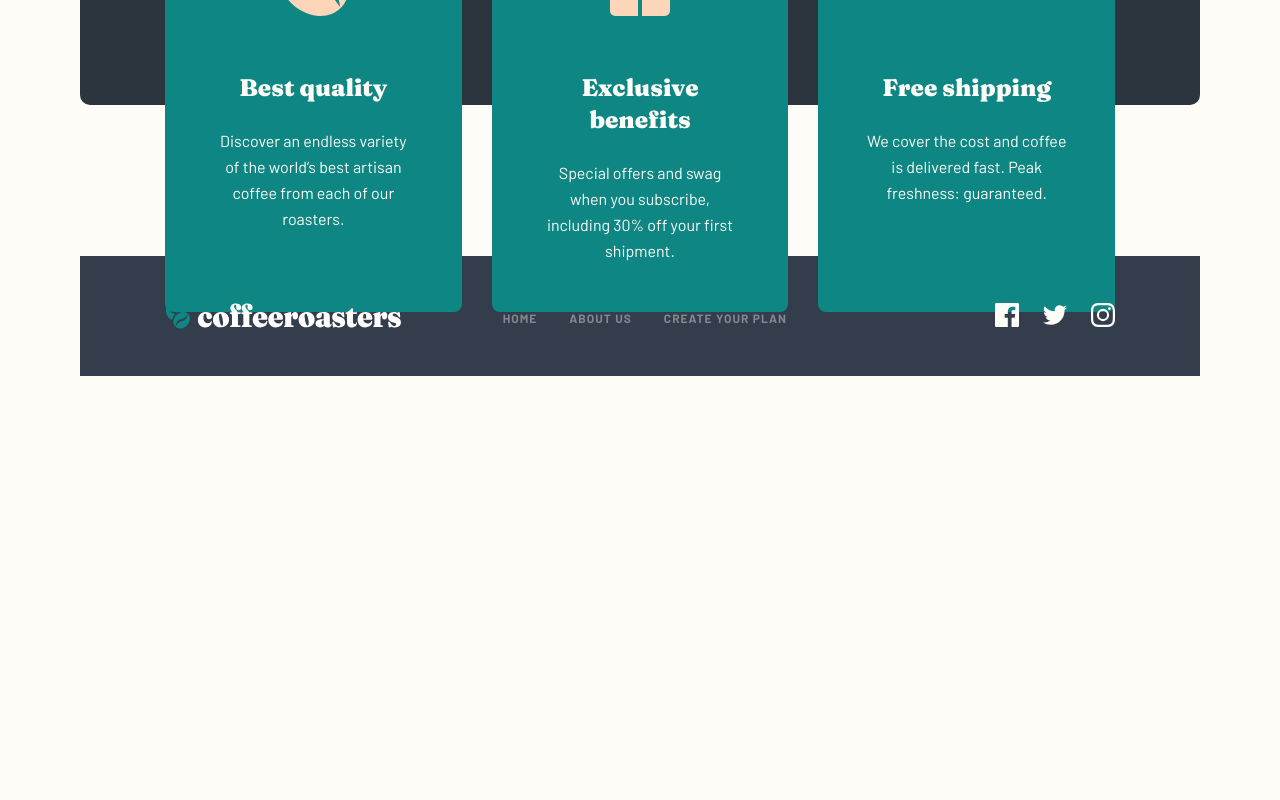
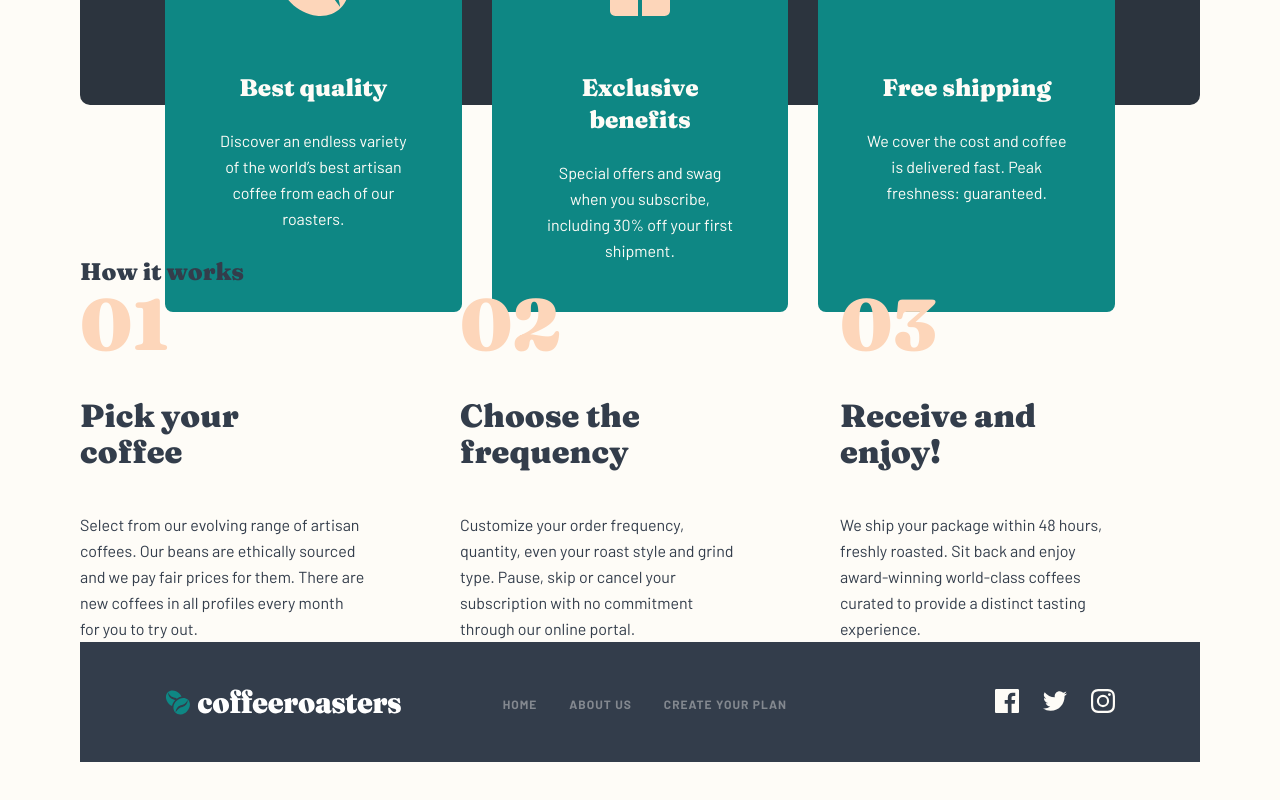
Before and after one commit to yjcyun/frontend_mentor, a React (Create React App) app in the folder intermediate/coffeeroasters_subscription_site/: page / in a window 1280 px wide. Shown: the part 2054-2854 px from the top of the page. Before the commit the page ends 2518 px from the top, so only its background shows below. Built offline with nearby package versions, Linux system fonts and the light colour scheme.

Commit message:
:sparkles: Create card component

```diff
--- /dev/null
+++ b/intermediate/coffeeroasters_subscription_site/src/components/card.tsx
@@ -0,0 +1,31 @@
+import styled from "styled-components";
+
+interface CardProps {
+  heading?: string;
+  img?: string;
+  title: string;
+  desc: string;
+}
+
+const StyledCard = styled.div`
+  max-width: 285px;
+
+  h1 {
+    color: var(--pale-orange);
+  }
+
+  h3 {
+    padding: 38px 0 42px;
+    max-width: 255px;
+  }
+`;
+
+export const Card: React.FC<CardProps> = ({ heading, img, title, desc }) => {
+  return (
+    <StyledCard>
+      {heading ? <h1>{heading}</h1> : <img src={img} alt={title} />}
+      <h3>{title}</h3>
+      <p>{desc}</p>
+    </StyledCard>
+  );
+};
--- /dev/null
+++ b/intermediate/coffeeroasters_subscription_site/src/components/how-it-works.tsx
@@ -0,0 +1,38 @@
+import styled from "styled-components";
+import { Card } from "./card";
+
+const howItWorks = [
+  {
+    heading: "01",
+    title: "Pick your coffee",
+    desc: "Select from our evolving range of artisan coffees. Our beans are ethically sourced and we pay fair prices for them. There are new coffees in all profiles every month for you to try out.",
+  },
+  {
+    heading: "02",
+    title: "Choose the frequency",
+    desc: "Customize your order frequency, quantity, even your roast style and grind type. Pause, skip or cancel your subscription with no commitment through our online portal.",
+  },
+  {
+    heading: "03",
+    title: "Receive and enjoy!",
+    desc: "We ship your package within 48 hours, freshly roasted. Sit back and enjoy award-winning world-class coffees curated to provide a distinct tasting experience.",
+  },
+];
+
+const StyledCards = styled.div`
+  display: flex;
+  gap: 95px;
+`;
+
+export const HowItWorks = () => {
+  return (
+    <>
+      <h4>How it works</h4>
+      <StyledCards>
+        {howItWorks.map((work) => (
+          <Card heading={work.heading} title={work.title} desc={work.desc} />
+        ))}
+      </StyledCards>
+    </>
+  );
+};
--- a/intermediate/coffeeroasters_subscription_site/src/pages/home.tsx
+++ b/intermediate/coffeeroasters_subscription_site/src/pages/home.tsx
@@ -4,6 +4,7 @@ import homeHeroMobile from "../assets/home/mobile/image-hero-coffeepress.jpg";
 import { Hero } from "../components/hero";
 import { Collection } from "../components/collection";
 import { ChooseUs } from "../components/choose-us";
+import { HowItWorks } from "../components/how-it-works";
 
 export const HomePage = () => {
   return (
@@ -18,6 +19,7 @@ export const HomePage = () => {
       />
       <Collection />
       <ChooseUs />
+      <HowItWorks />
     </div>
   );
 };
```
